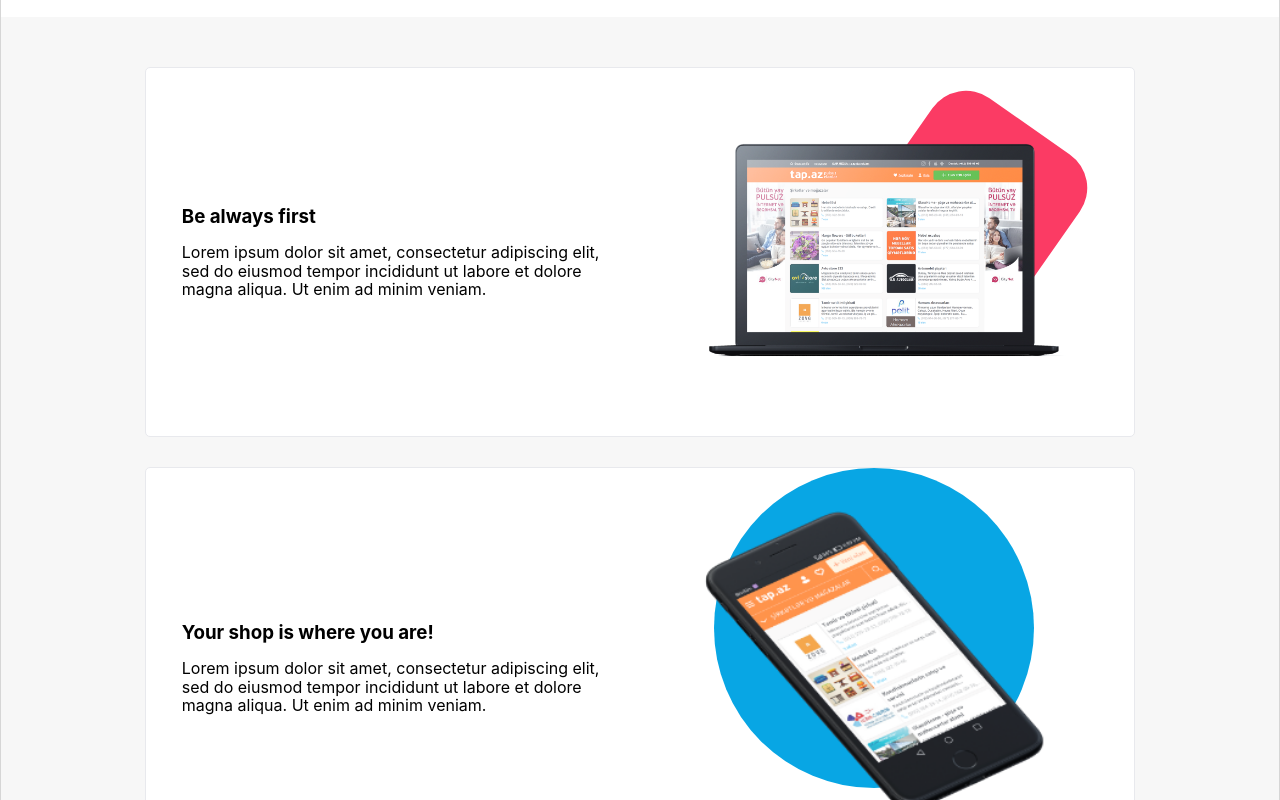
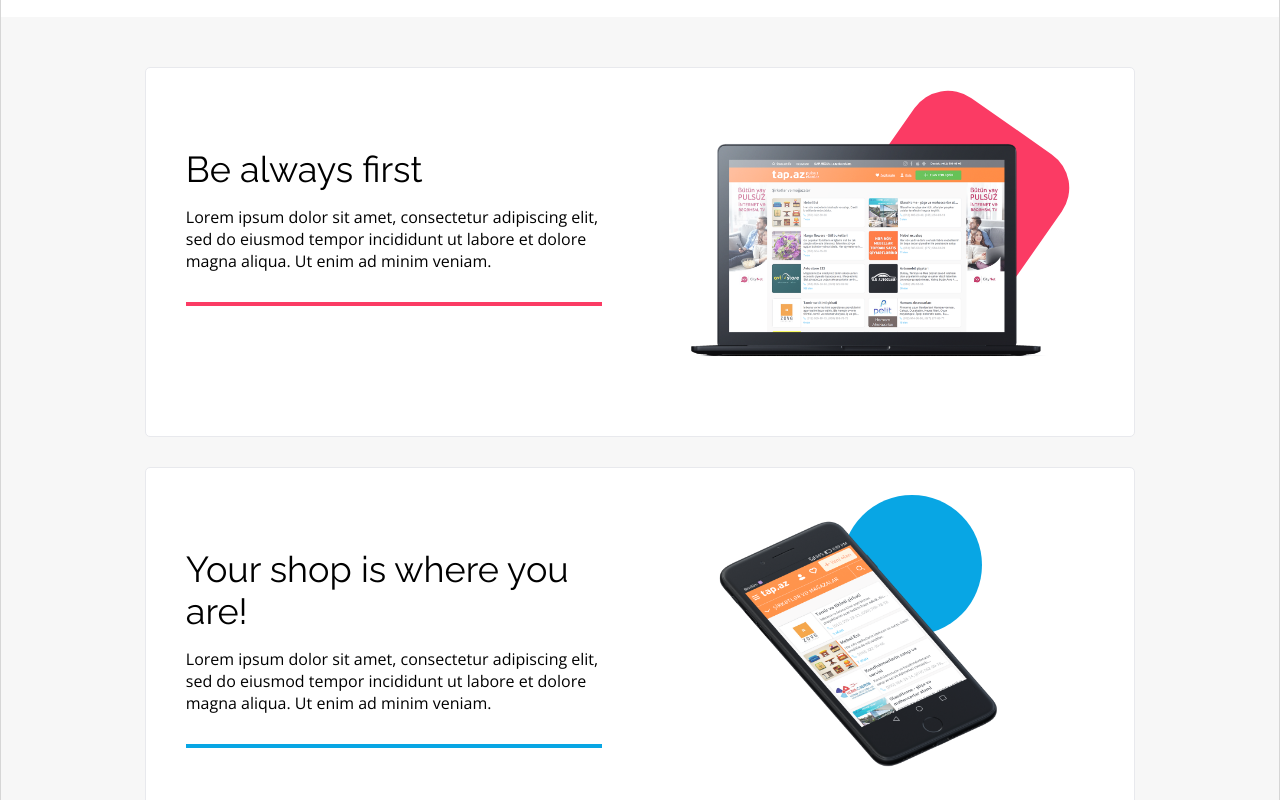
Before and after one commit to karolina-rachuta/BestShop_React, a React (Create React App) app: page / in a window 1280 px wide. Shown: the part 1180-1980 px from the top of the page. Built offline with nearby package versions, Linux system fonts and the light colour scheme.

Commit message:
finished styles for first section of benefits, working on styles for second section'

```diff
--- a/src/components/Benefits.jsx
+++ b/src/components/Benefits.jsx
@@ -6,30 +6,58 @@ function Benefits() {
   return (
     <div className="benefits__container">
       <div className="benefit__container">
-        <div className="benefit__column benefit__column--left">
-            <h3>Be always first</h3>
-            <p>Lorem ipsum dolor sit amet, consectetur adipiscing elit, sed do eiusmod tempor incididunt ut labore et dolore magna aliqua. Ut enim ad minim veniam.</p>
+        <div className=" benefit__column box__text box__text--laptop">
+          <h3>Be always first</h3>
+          <p>
+            Lorem ipsum dolor sit amet, consectetur adipiscing elit, sed do
+            eiusmod tempor incididunt ut labore et dolore magna aliqua. Ut enim
+            ad minim veniam.
+          </p>
         </div>
         <div className="benefit__column">
-          <div className="benefit__column--laptop"><img src={Laptop_Picture} alt="Macbook picture" className="img__macbook"/></div>
+          <div className="benefit__column--laptop">
+            <img
+              src={Laptop_Picture}
+              alt="Macbook picture"
+              className="img__macbook"
+            />
+          </div>
         </div>
       </div>
       <div className="benefit__container">
-        <div className="benefit__column benefit__column--left">
-            <h3>Your shop is where you are!</h3>
-            <p>Lorem ipsum dolor sit amet, consectetur adipiscing elit, sed do eiusmod tempor incididunt ut labore et dolore magna aliqua. Ut enim ad minim veniam.</p>
+        <div className="benefit__column box__text box__text--phone">
+          <h3>Your shop is where you are!</h3>
+          <p>
+            Lorem ipsum dolor sit amet, consectetur adipiscing elit, sed do
+            eiusmod tempor incididunt ut labore et dolore magna aliqua. Ut enim
+            ad minim veniam.
+          </p>
         </div>
-        <div className="benefit__column benefit__column--phone">
-          <img src={Phone_Picture} alt="Phone picture" className="img__phone"/>
+        <div className="benefit__column">
+          <div className="benefit__column--phone">
+            <img
+              src={Phone_Picture}
+              alt="Phone picture"
+              className="img__phone"
+            />
+          </div>
         </div>
       </div>
       <div className="benefit__container">
-        <div className="benefit__column benefit__column--left">
-            <h3>Increase recognition your brand!</h3>
-            <p>Lorem ipsum dolor sit amet, consectetur adipiscing elit, sed do eiusmod tempor incididunt ut labore et dolore magna aliqua. Ut enim ad minim veniam.</p>
+        <div className="benefit__column box__text box__text--trumpet">
+          <h3>Increase recognition your brand!</h3>
+          <p>
+            Lorem ipsum dolor sit amet, consectetur adipiscing elit, sed do
+            eiusmod tempor incididunt ut labore et dolore magna aliqua. Ut enim
+            ad minim veniam.
+          </p>
         </div>
         <div className="benefit__column benefit__column--right">
-          <img src={Trumpet_Picture} alt="Trumpet picture"className="img__trumpet"/>
+          <img
+            src={Trumpet_Picture}
+            alt="Trumpet picture"
+            className="img__trumpet"
+          />
         </div>
       </div>
     </div>
--- a/src/styles/components/benefits.scss
+++ b/src/styles/components/benefits.scss
@@ -20,7 +20,7 @@
         width: 90%;
         height: 100%;
         min-height: toRem(370);
-        padding: toRem($padding-container);
+        padding: toRem(40);
         background-color: $background-color;
         border: toRem(1) solid #E8E9ED;
         border-radius: toRem(5);
@@ -30,14 +30,12 @@
         align-items: start;
         gap: toRem(32);
 
-
         @media only screen and (min-width: toRem($breakpoint-medium)) {
             width: 80%;
             min-height: toRem(370);
             flex-direction: row;
             justify-content: space-between;
             align-items: center;
-
         }
 
         .benefit__column {
@@ -48,11 +46,60 @@
             justify-content: center;
             align-items: center;
             gap: toRem(16);
-            padding: toRem(16);
+
+            @media only screen and (min-width: toRem($breakpoint-medium)) {
+                max-width: 50%;
+            }
+        }
 
 
+        .box__text {
+            align-self: start;
+            margin-top: toRem(40);
+            padding-bottom: toRem(30);
+            width: 100%;
+
             @media only screen and (min-width: toRem($breakpoint-medium)) {
-                width: 50%;
+                max-width: toRem(416);
+            }
+
+            h3,
+            p {
+                width: 100%;
+                text-align: left;
+                color: $text-color;
+            }
+
+            h3 {
+                font-family: 'Raleway', sans-serif;
+                font-size: toRem(36);
+                line-height: 1.17;
+                font-weight: normal;
+            }
+
+            p {
+                font-family: 'Open Sans', sans-serif;
+                font-size: toRem(16);
+                line-height: 1.375;
+                font-weight: normal;
+            }
+        }
+
+        .box__text--laptop {
+            @media only screen and (min-width: toRem($breakpoint-medium)) {
+                border-bottom: #FB3B64 4px solid;
+            }
+        }
+
+        .box__text--phone {
+            @media only screen and (min-width: toRem($breakpoint-medium)) {
+                border-bottom: $blue-pattern 4px solid;
+            }
+        }
+
+        .box__text--trumpet {
+            @media only screen and (min-width: toRem($breakpoint-medium)) {
+                border-bottom: $green-pattern 4px solid;
             }
         }
 
@@ -68,7 +115,7 @@
                 z-index: -1;
                 transform: rotate(35deg);
 
-                top: toRem(-30);
+                top: toRem(-25);
                 right: toRem(10);
                 width: 100%;
                 height: 100%;
@@ -98,17 +145,31 @@
                 border-radius: 50%;
                 position: absolute;
                 top: toRem(-20);
-                right: toRem(80);
+                right: toRem(60);
                 z-index: -1;
-                width: toRem(320);
-                height: toRem(320);
-            }
-        }
+                // width: 100%;
+                // height: 100%;
+                width: toRem(140);
+                height: toRem(140);
 
-        h3,
-        p {
-            width: 100%;
-            text-align: left;
+
+                @media only screen and (min-width: toRem($breakpoint-medium)) and (max-width: toRem(1050)) {
+                        top: toRem(-20);
+                        right: toRem(80);
+                        // width: 100%;
+                        // height: 100%;
+                        width: toRem(200);
+                        height: toRem(200);
+                    }
+                }
+                // @media only screen and (min-width: toRem(1050)) {
+                //     top: toRem(-20);
+                //     right: toRem(80);
+                //     // width: 100%;
+                //     // height: 100%;
+                //     width: toRem(300);
+                //     height: toRem(300);
+                // }
         }
 
         .img__macbook {
@@ -124,10 +185,11 @@
 
         .img__phone {
             width: toRem(175);
-            height: auto;
 
             @media only screen and (min-width: toRem($breakpoint-medium)) {
-                width: toRem(426);
+                width: 100%;
+                max-width: toRem(426);
+                height: auto;
             }
         }
 
```
